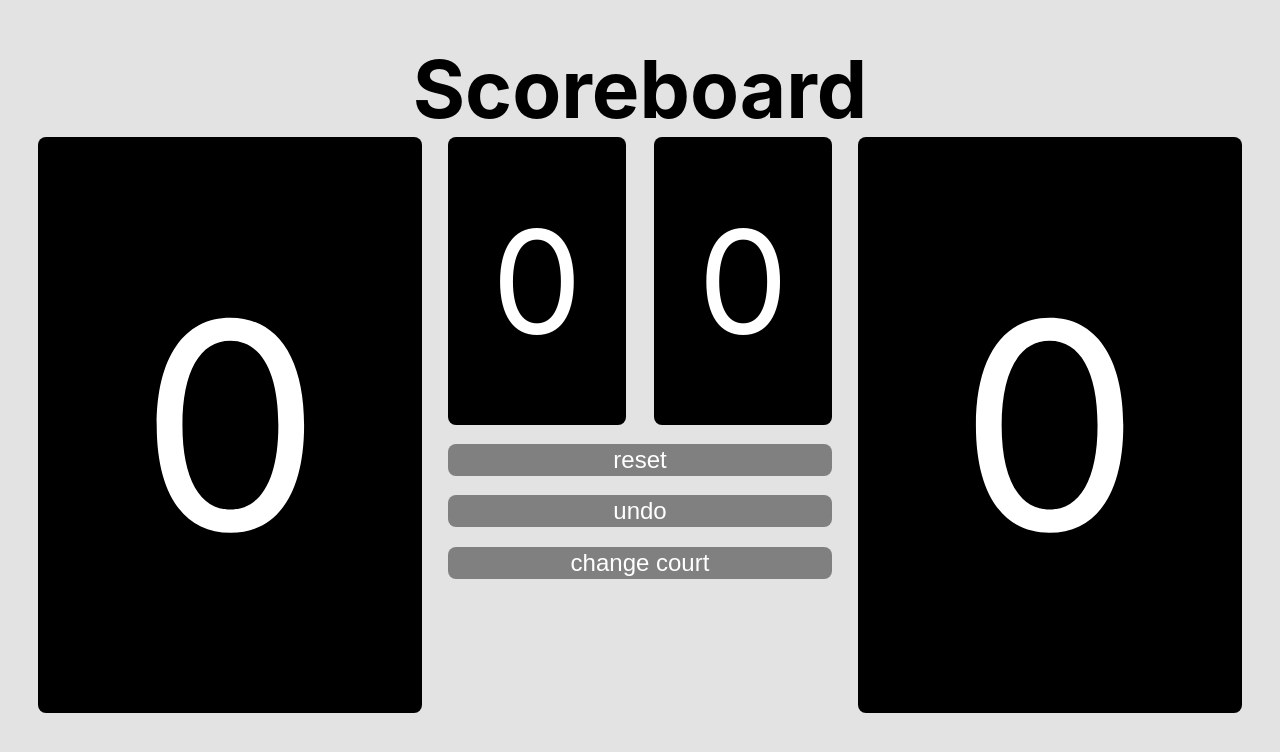
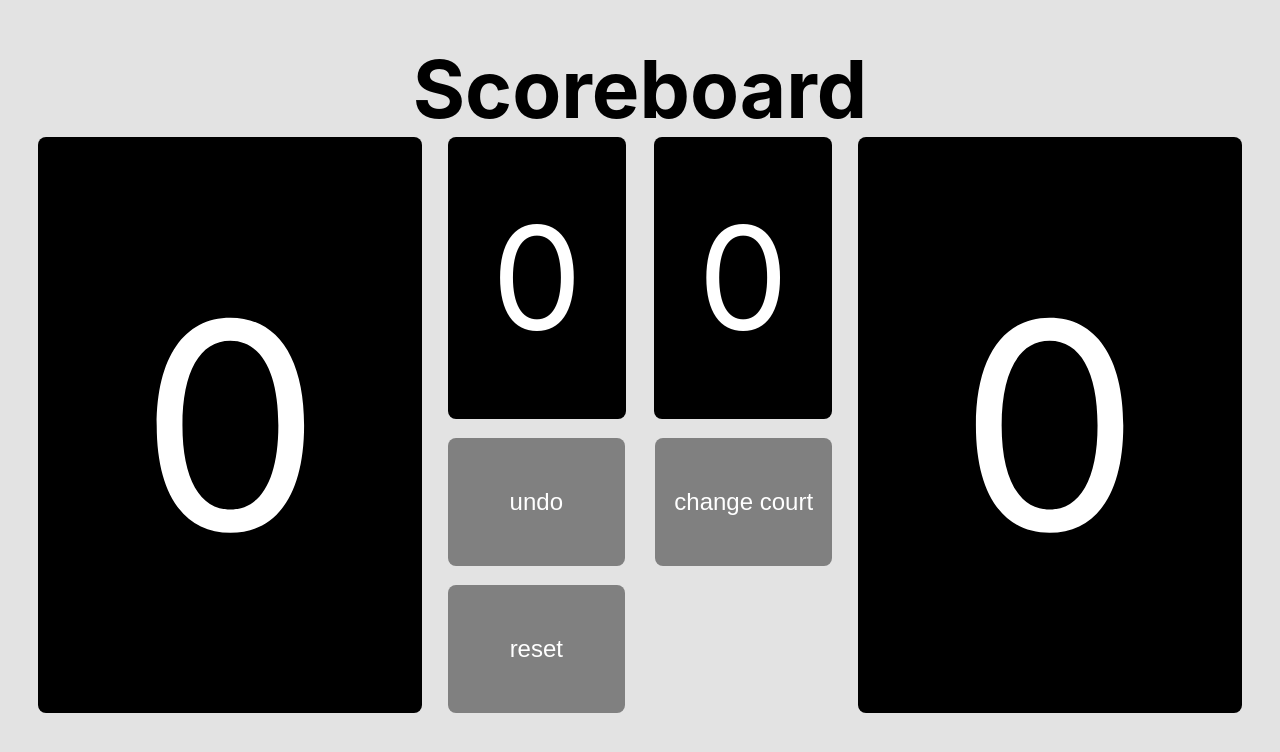
Before and after one commit to yusukemorita/scoreboard, a React (Create React App) app: page / in a window 1280 px wide. Shown: the top 752 px of the page. Built offline with nearby package versions, Linux system fonts and the light colour scheme.

Commit message:
make buttons easier to press

```diff
--- a/src/components/scoreboard.tsx
+++ b/src/components/scoreboard.tsx
@@ -100,9 +100,11 @@ export default function Scoreboard(): JSX.Element {
           </StyledGameScore>
         </SetScores>
 
-        <Button onClick={resetScore}>reset</Button>
-        <Button onClick={undo}>undo</Button>
-        <Button onClick={changeCourt}>change court</Button>
+        <ButtonContainer>
+          <Button onClick={undo}>undo</Button>
+          <Button onClick={changeCourt}>change court</Button>
+          <Button onClick={resetScore}>reset</Button>
+        </ButtonContainer>
       </Middle>
 
       <StyledPointScore onClick={incrementPointRight}>
@@ -164,8 +166,15 @@ const SetScores = styled.div`
   height: 50%;
 `
 
+const ButtonContainer = styled.div`
+  display: flex;
+  flex-wrap: wrap;
+  justify-content: space-between;
+`
+
 const Button = styled.button`
-  height: 4vmin;
+  width: 46%;
+  height: 10vw;
   font-size: 3vmin;
   border: none;
   border-radius: 8px;
```
Also changed, not shown: 1 other file (tests, documents, lock files or other folders).
